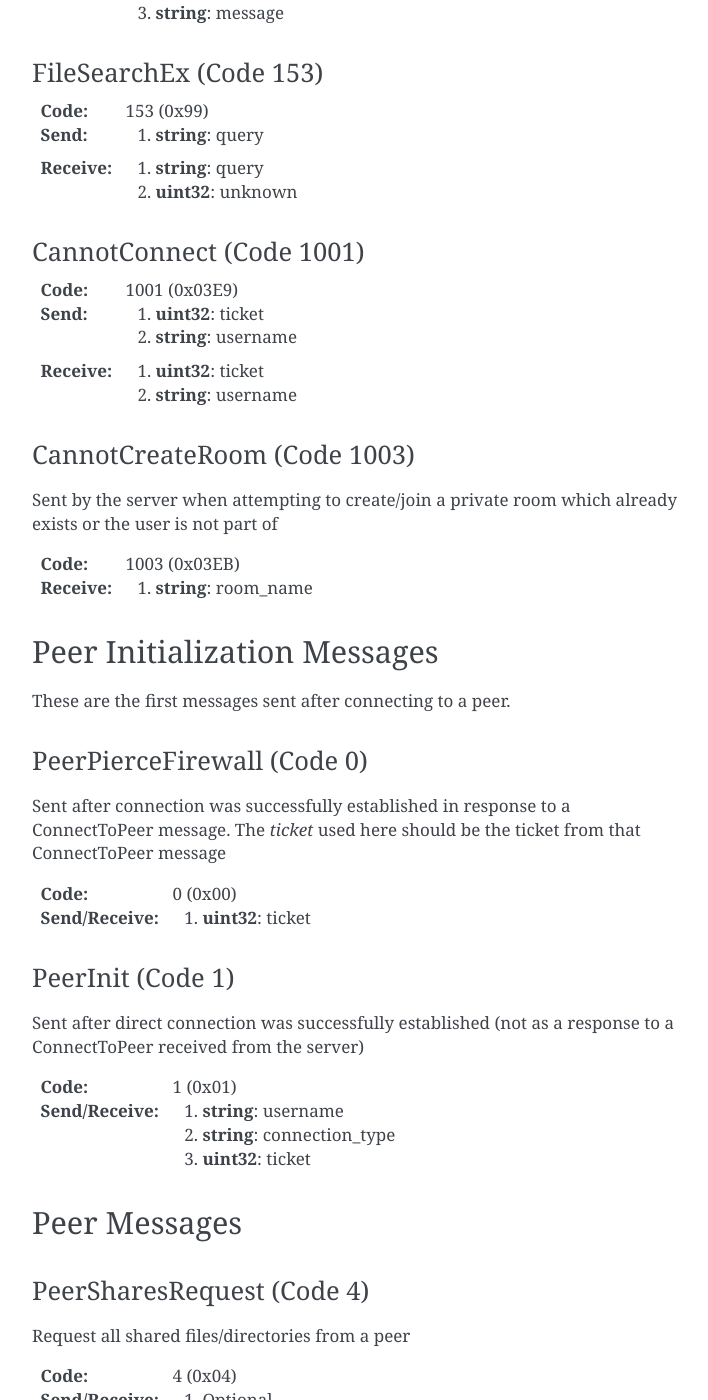
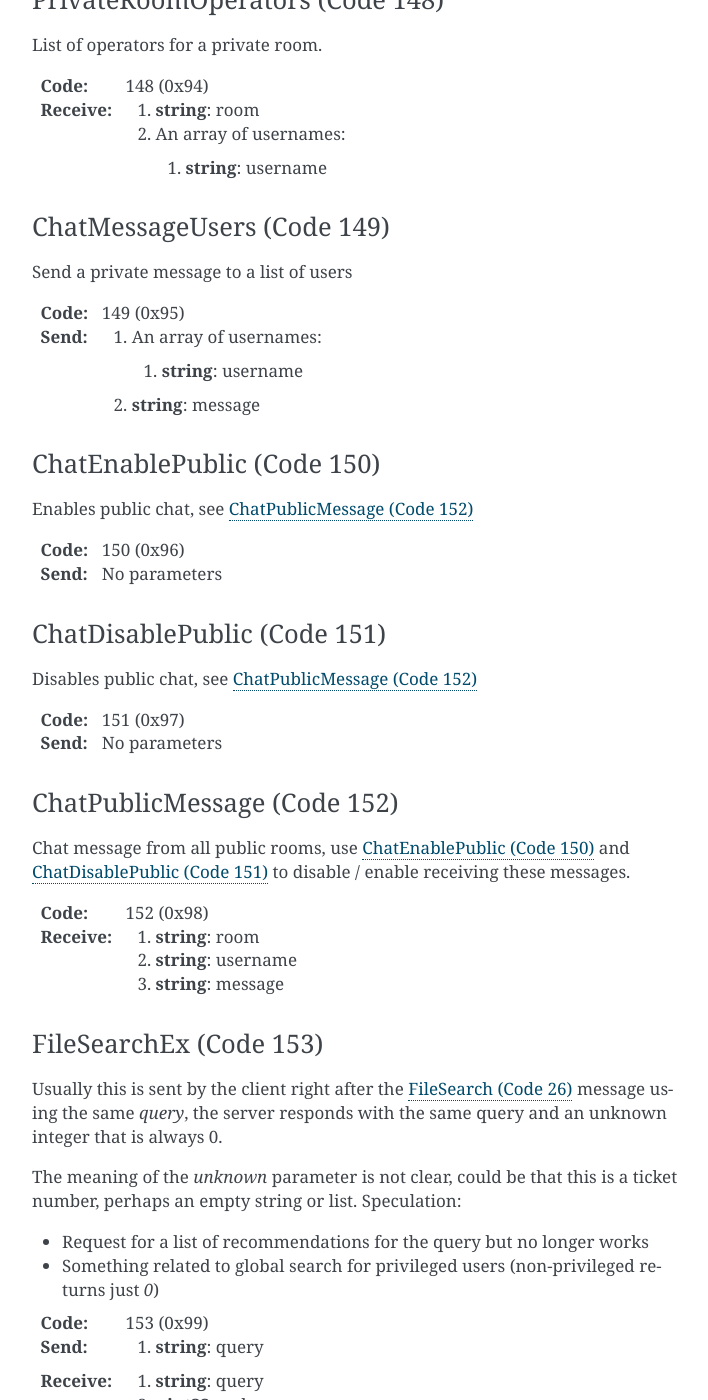
Before and after one commit to JurgenR/aioslsk, a Sphinx documentation site: the page built from docs/source/MESSAGES.rst, in a window 1280 px wide and 1400 px high, scrolled down 18440 px. Shown: the whole window, without its empty margins (388-1096 px from the left). Built offline with Sphinx 7.4.7, drawn with Linux system fonts in a browser that asks for light colours; some of the changed text lies outside the part shown.

Commit message:
feat: fix some messages

```diff
--- a/docs/source/MESSAGES.rst
+++ b/docs/source/MESSAGES.rst
@@ -402,7 +410,7 @@ Ping (Code 32)
 Send a ping to the server to let it know we are still alive (every 5 minutes)
 
 :Code: 32 (0x20)
-:Send: Nothing
+:Send: No parameters
 
 
 .. _SharedFoldersFiles:
@@ -449,6 +457,8 @@ You were kicked from the server. This message is sent when the user was logged i
 UserSearch (Code 42)
 --------------------
 
+Search for a file on a specific user, the user will receive this query in the form of a FileSearch_ message
+
 :Code: 42 (0x2A)
 :Send:
    1. **string**: username
@@ -482,7 +492,7 @@ GetRecommendations (Code 54)
 ----------------------------
 
 :Code: 54 (0x36)
-:Send: Nothing
+:Send: No parameters
 :Receive:
    1. Array of recommendations:
 
@@ -501,7 +511,7 @@ GetGlobalRecommendations (Code 56)
 ----------------------------------
 
 :Code: 56 (0x38)
-:Send: Nothing
+:Send: No parameters
 :Receive:
    1. Array of recommendations:
 
@@ -523,13 +533,14 @@ GetUserInterests (Code 57)
 :Send:
    1. **string**: username
 :Receive:
-   1. Array of interests:
-
-      1. **string**: recommendation
-
-   2. Array of non recommendations:
-
-      1. **string**: recommendation
+   1. **string**: username
+   2. Array of interests:
+
+      1. **string**: interests
+
+   3. Array of hated interests:
+
+      1. **string**: hated_interests
 
 
 .. _RoomList:
@@ -537,8 +548,10 @@ GetUserInterests (Code 57)
 RoomList (Code 64)
 ------------------
 
+Request or receive the list of rooms. This message will be initially sent after logging on but can also be manually requested afterwards. The initial message after logon will only return a limited number of public rooms (potentially only the rooms with 5 or more users).
+
 :Code: 42 (0x2A)
-:Send: Nothing
+:Send: No parameters
 :Receive:
    1. Array of room names:
 
@@ -574,7 +587,7 @@ RoomList (Code 64)
 PrivilegedUsers (Code 69)
 -------------------------
 
-Indicates whether we want to receive `PotentialParents` messages from the server. A message should be sent to disable if we have found a parent
+Indicates whether we want to receive :ref:`PotentialParents` messages from the server. A message should be sent to disable if we have found a parent
 
 :Code: 69 (0x45)
 :Receive:
@@ -655,7 +668,7 @@ SearchInactivityTimeout (Code 87)
 MinParentsInCache (Code 88)
 ---------------------------
 
-Amount of parents (received through PotentialParents) we should keep in cache. Message has not been seen yet being sent by the server
+Amount of parents (received through :ref:`PotentialParents`) we should keep in cache. Message has not been seen yet being sent by the server
 
 :Code: 88 (0x58)
 :Receive:
@@ -667,6 +680,8 @@ Amount of parents (received through PotentialParents) we should keep in cache. M
 DistributedAliveInterval (Code 90)
 ----------------------------------
 
+Interval at which a :ref:`DistributedPing` message should be sent to the children. Most clients don't adhere to this.
+
 :Code: 90 (0x5A)
 :Receive:
    1. **uint32**: interval
@@ -687,8 +702,10 @@ AddPrivilegedUser (Code 91)
 CheckPrivileges (Code 92)
 -------------------------
 
+Checks whether the requesting user has privileges, `time_left` will be `0` in case the user has no privileges, time left in seconds otherwise.
+
 :Code: 92 (0x5C)
-:Send: Nothing
+:Send: No parameters
 :Receive:
    1. **uint32**: time_left
 
@@ -712,6 +729,8 @@ ServerSearchRequest (Code 93)
 AcceptChildren (Code 100)
 -------------------------
 
+Tell the server we are not accepting any distributed children, the server *should* take this into account when sending :ref:`PotentialParents` messages to other peers.
+
 :Code: 100 (0x64)
 :Send:
    1. **bool**: accept
@@ -740,7 +759,7 @@ Perform a wishlist search
 
 :Code: 103 (0x67)
 :Send:
-   1. **uint32**: username
+   1. **uint32**: ticket
    2. **string**: query
 
 
@@ -763,7 +782,7 @@ GetSimilarUsers (Code 110)
 --------------------------
 
 :Code: 110 (0x6E)
-:Send: Nothing
+:Send: No parameters
 :Receive:
    1. Array of similar users:
 
@@ -880,10 +898,12 @@ RemoveHatedInterest (Code 118)
    1. **string**: hated_interest
 
 
-.. _RemoveHatedInterest:
-
-ChatRoomSearch (Code 120)
--------------------------
+.. _RoomSearch:
+
+RoomSearch (Code 120)
+---------------------
+
+Perform a search query on all users in the given room.
 
 :Code: 120 (0x78)
 :Send:
@@ -897,7 +917,9 @@ ChatRoomSearch (Code 120)
 SendUploadSpeed (Code 121)
 --------------------------
 
-Send upload speed, sent to the server right after an upload completed
+Send upload speed, sent to the server right after an upload completed. `speed` parameter should be in bytes per second. This is not the global average uploads speed but rather the upload speed for that particular transfer.
+
+In exception cases, for example if a transfer was failed midway then resumed, only the speed of the resumed part is taken into account.
 
 :Code: 121 (0x79)
 :Send:
@@ -912,7 +934,7 @@ GetUserPrivileges (Code 122)
 Retrieve whether a user has privileges
 
 :Code: 122 (0x7A)
-:Send: Nothing
+:Send: No parameters
 :Receive:
    1. **string**: username
    2. **bool**: privileged
@@ -923,10 +945,13 @@ Retrieve whether a user has privileges
 GiveUserPrivileges (Code 123)
 -----------------------------
 
+Gift a user privileges. This only works if the user sending the message has privileges and needs to be less than what the gifting user has left, part of its privileges will be taken.
+
 :Code: 123 (0x7B)
 :Send:
    1. **string**: username
    2. **uint32**: days
+
 
 .. _PrivilegesNotification:
 
@@ -1019,7 +1044,7 @@ Add another user to the private room. Only operators and the owner can add membe
 PrivateRoomRemoveUser (Code 135)
 --------------------------------
 
-Remove another user from the private room. Operators can remove regular members but not other operators or the owner. The owner can remove anyone aside from himself (see `PrivateRoomDropOwnership`).
+Remove another user from the private room. Operators can remove regular members but not other operators or the owner. The owner can remove anyone aside from himself (see :ref:`PrivateRoomDropOwnership`).
 
 :Code: 135 (0x87)
 :Send:
@@ -1082,7 +1107,7 @@ The current user was removed from the private room
 TogglePrivateRooms (Code 141)
 -----------------------------
 
-Enables or disables private room invites (through `PrivateRoomAddUser`)
+Enables or disables private room invites (through :ref:`PrivateRoomAddUser`)
 
 :Code: 141 (0x8D)
 :Usage:
@@ -1157,13 +1182,14 @@ PrivateRoomOperatorRemoved (Code 146)
 PrivateRoomOperators (Code 148)
 -------------------------------
 
+List of operators for a private room.
+
 :Code: 148 (0x94)
 :Receive:
    1. **string**: room
    2. An array of usernames:
 
       1. **string**: username
-
 
 
 .. _ChatMessageUsers:
@@ -1171,6 +1197,8 @@ PrivateRoomOperators (Code 148)
 ChatMessageUsers (Code 149)
 ---------------------------
 
+Send a private message to a list of users
+
 :Code: 149 (0x95)
 :Send:
    1. An array of usernames:
@@ -1185,8 +1213,10 @@ ChatMessageUsers (Code 149)
 ChatEnablePublic (Code 150)
 ---------------------------
 
+Enables public chat, see :ref:`ChatPublicMessage`
+
 :Code: 150 (0x96)
-:Send: Nothing
+:Send: No parameters
 
 
 .. _ChatDisablePublic:
@@ -1194,8 +1224,10 @@ ChatEnablePublic (Code 150)
 ChatDisablePublic (Code 151)
 ----------------------------
 
+Disables public chat, see :ref:`ChatPublicMessage`
+
 :Code: 151 (0x97)
-:Send: Nothing
+:Send: No parameters
 
 
 .. _ChatPublicMessage:
@@ -1203,6 +1235,8 @@ ChatDisablePublic (Code 151)
 ChatPublicMessage (Code 152)
 ----------------------------
 
+Chat message from all public rooms, use :ref:`ChatEnablePublic` and :ref:`ChatDisablePublic` to disable / enable receiving these messages.
+
 :Code: 152 (0x98)
 :Receive:
    1. **string**: room
@@ -1214,6 +1248,13 @@ ChatPublicMessage (Code 152)
 
 FileSearchEx (Code 153)
 -----------------------
+
+Usually this is sent by the client right after the :ref:`FileSearch` message using the same `query`, the server responds with the same query and an unknown integer that is always 0.
+
+The meaning of the `unknown` parameter is not clear, could be that this is a ticket number, perhaps an empty string or list. Speculation:
+
+* Request for a list of recommendations for the query but no longer works
+* Something related to global search for privileged users (non-privileged returns just `0`)
 
 :Code: 153 (0x99)
 :Send:
@@ -1587,7 +1628,7 @@ How many children the peer has (unverified). This is sent by some clients to the
 DistributedServerSearchRequest (Code 93)
 ----------------------------------------
 
-This message exists internally only for deserialization purposes and this is actually a `ServerSearchRequest`.
+This message exists internally only for deserialization purposes and this is actually a ServerSearchRequest_ .
 
 :Code: 93 (0x5D)
 :Send/Receive:
--- a/docs/source/SOULSEEK.rst
+++ b/docs/source/SOULSEEK.rst
@@ -559,7 +559,7 @@ Exception cases
 
   * Server message: Could not create room. Reason: Room name <room_name> contains leading or trailing spaces.
 
-* Joing/creating: Non-ascii characters in room name
+* Joining/creating: Non-ascii characters in room name
 
   * Server message: Could not create room. Reason: Room name <room_name> contains invalid characters.
 
```
Also changed, not shown: other parts of docs/source/MESSAGES.rst (+12 -5 lines), docs/source/USAGE.rst (+68 -2 lines), 5 other files.
